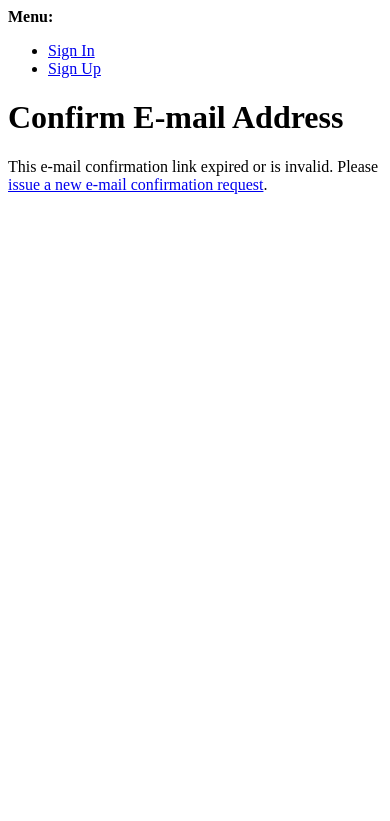
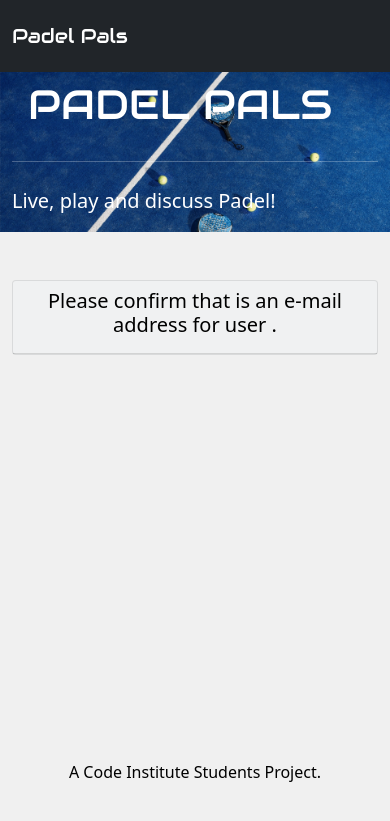
Before and after one commit to Monika-81/padel-pals, a Django app: a page that uses templates/account/email_confirm.html in a window 390 px wide. Shown: the top 821 px of the page. Run offline with Django 3.2, Linux system fonts and the light colour scheme.

Commit message:
Verify email adress function. Additional overall style.

```diff
--- a/static/css/style.css
+++ b/static/css/style.css
@@ -1,3 +1,5 @@
+@import url('https://fonts.googleapis.com/css2?family=Audiowide&family=Poppins&display=swap');
+
 body {
   margin: 0;
   font-size: 1rem;
@@ -22,6 +24,19 @@ table {
   text-align: center;
 }
 
+#logo, #jumbotron-link, #jumbotron-alt {
+  font-family: 'Audiowide', cursive;
+}
+
+#transparent {
+  background-color: rgba(8, 9, 0, 0.5) !important;
+  color: white;
+}
+
+.transperant-text {
+  color: white !important;
+}
+
 .jumbotron-fluid {
   background-image: url('/static/images/vincenzo-morelli-Cj35lHL4atY-unsplash.ea893d2dc0cf.jpg');
   background-size: cover;
@@ -29,8 +44,6 @@ table {
   background-position: contain;
   overflow: hidden;
   color: white;
-  padding-top: 2rem;
-  padding-bottom: 4rem;
 }
 
 #jumbotron-link {
@@ -146,6 +159,7 @@ thead {
 }
 
 #underscore {
+  color: white;
   text-decoration: underline;
 }
 
@@ -158,6 +172,11 @@ thead {
 @media screen and (min-width: 1800px) {
     .list-group, .card, .table {
     width: 50vw;
+  }
+
+  .jumbotron-fluid {
+    padding-top: 2rem;
+    padding-bottom: 4rem;
   }
 }
 
--- a/templates/account/email_confirm.html
+++ b/templates/account/email_confirm.html
@@ -1,31 +1,51 @@
-{% extends "account/base.html" %}
+{% extends "base.html" %}
 
 {% load i18n %}
-{% load account %}
 
 {% block head_title %}{% trans "Confirm E-mail Address" %}{% endblock %}
 
+{% block topic-nav %}
+<div class="topic-content">
+  <nav class="topic-nav">
+    <div id="filler">
+    </div>
+  </nav>
+</div>
+{% endblock %}
 
 {% block content %}
-<h1>{% trans "Confirm E-mail Address" %}</h1>
 
+<div class="container-fluid">
     {% if confirmation %}
-
-{% user_display confirmation.email_address.user as user_display %}
-
-<p>{% blocktrans with confirmation.email_address.email as email %}Please confirm that <a href="mailto:{{ email }}">{{ email }}</a> is an e-mail address for user {{ user_display }}.{% endblocktrans %}</p>
-
+    <div class="d-flex flex-row flex-wrap justify-content-center">
+        <div class="card mt-5 mb-5 bg-light">
+            <div class="card-header">
+                <h5 class="card-title text-center">{% blocktrans with confirmation.email_address.email as email %}Please
+                    confirm that <a href="mailto:{{ email }}">{{ email }}</a> is an e-mail address for user
+                    {{ user_display }}.{% endblocktrans %}</h5>
+            </div>
+            <div class="card-body">
                 <form method="post" action="{% url 'account_confirm_email' confirmation.key %}">
                     {% csrf_token %}
-    <button type="submit">{% trans 'Confirm' %}</button>
+                    <div class="d-flex flex-row justify-content-center">
+                        <button class="btn btn-primary" type="submit">{% trans "Sign In" %} &raquo;</button>
+                    </div>
                 </form>
-
+            </div>
+        </div>
+    </div>
     {% else %}
-
+    <div class="d-flex flex-row flex-wrap justify-content-center">
+        <div class="card mt-5 mb-5 bg-light">
+            <div class="card-header">
                 {% url 'account_email' as email_url %}
-
-<p>{% blocktrans %}This e-mail confirmation link expired or is invalid. Please <a href="{{ email_url }}">issue a new e-mail confirmation request</a>.{% endblocktrans %}</p>
-
+                <h5 class="card-title text-center">{% blocktrans with confirmation.email_address.email as email %}Please
+                    confirm that <a href="mailto:{{ email }}">{{ email }}</a> is an e-mail address for user
+                    {{ user_display }}.{% endblocktrans %}</h5>
+            </div>
         {% endif %}
+        </div>
+    </div>
+</div>
 
 {% endblock %}
--- a/templates/account/login.html
+++ b/templates/account/login.html
@@ -8,7 +8,6 @@
 <div class="topic-content">
   <nav class="topic-nav">
     <div id="filler">
-      <h2 class="header">{% trans "Sign In" %}</h2>
     </div>
   </nav>
 </div>
--- a/templates/account/signup.html
+++ b/templates/account/signup.html
@@ -8,7 +8,6 @@
 <div class="topic-content">
   <nav class="topic-nav">
     <div id="filler">
-      <h2 class="header">{% trans "Sign Up" %}</h2>
     </div>
   </nav>
 </div>
--- a/templates/base.html
+++ b/templates/base.html
@@ -84,17 +84,17 @@
         <section class="hero-image">
             <div class="jumbotron-fluid">
                 <div class="container">
-                    <div class="card text-center mb-4 mt-4 bg-light shadow">
-                    <h1 class="display-4 text-dark mt-3">Welcome to Padel Pals!</a></h1>
-                    <hr class="my-4 text-dark">
-                    <div class="card-body bg-light">
-                        <p class="card-text">A discussion forum for and by padel players or for anyone curious about
-                            this energetic sport.</p>
-                        <p class="card-subtitle text-muted"><small>To get access to all the features, you need to be a
-                                verified user. <br> If you have not created an account yet, please
-                                <a href="{% url 'account_signup' %}"><span id="underscore">sign up.</span></a></small>
-                        </p>
-                    </div>
+                    <div class="card text-center mb-4 mt-4 bg-light shadow" id="transparent">
+                    <h1 class="display-4 mt-3" class="transperant-text" id="jumbotron-alt">Welcome to Padel Pals!</a></h1>
+                    <hr class="my-4">
+                        <div class="card-body">
+                            <p class="card-text transperant-text">A discussion forum for and by padel players or for anyone curious about
+                                this energetic sport.</p>
+                            <p class="card-subtitle text-muted transperant-text"><small>To get access to all the features, you need to be a
+                                    verified user. <br> If you have not created an account yet, please
+                                    <a href="{% url 'account_signup' %}"><span id="underscore">sign up.</span></a></small>
+                            </p>
+                        </div>
                 </div>
             </div>
         </section>
--- a/templates/index.html
+++ b/templates/index.html
@@ -6,7 +6,7 @@
     <div class="d-flex flex-row flex-wrap justify-content-center">
         {% for post in posts %}
         {% if forloop.counter <= 4 %}
-        <div class="card recent-card text-center bg-light shadow p-3 mb-3 bg-white rounded">
+        <div class="card recent-card text-center bg-light shadow mt-4 mb-3 bg-white rounded">
             <a href="{% url 'post_display' post.slug %}">
                 <h4 class="card-header">
                     <strong>{{ post.title }}</strong>
--- a/templates/topic.html
+++ b/templates/topic.html
@@ -16,7 +16,7 @@
     {% endif %}
     <div class="d-flex flex-row flex-wrap justify-content-center">
         {% for post in page_obj %}
-        <div class="card recent-card text-center bg-light shadow p-3 mb-3 bg-white rounded">
+        <div class="card recent-card text-center bg-light shadow mt-4 mb-3 bg-white rounded">
             <a href="{% url 'post_display' post.slug %}">
                 <h4 class="card-header">
                     <strong>{{ post.title }}</strong>
```
Also changed, not shown: templates/search.html (+5 -5 lines). Lines whose indentation alone changed are shown as unchanged.
